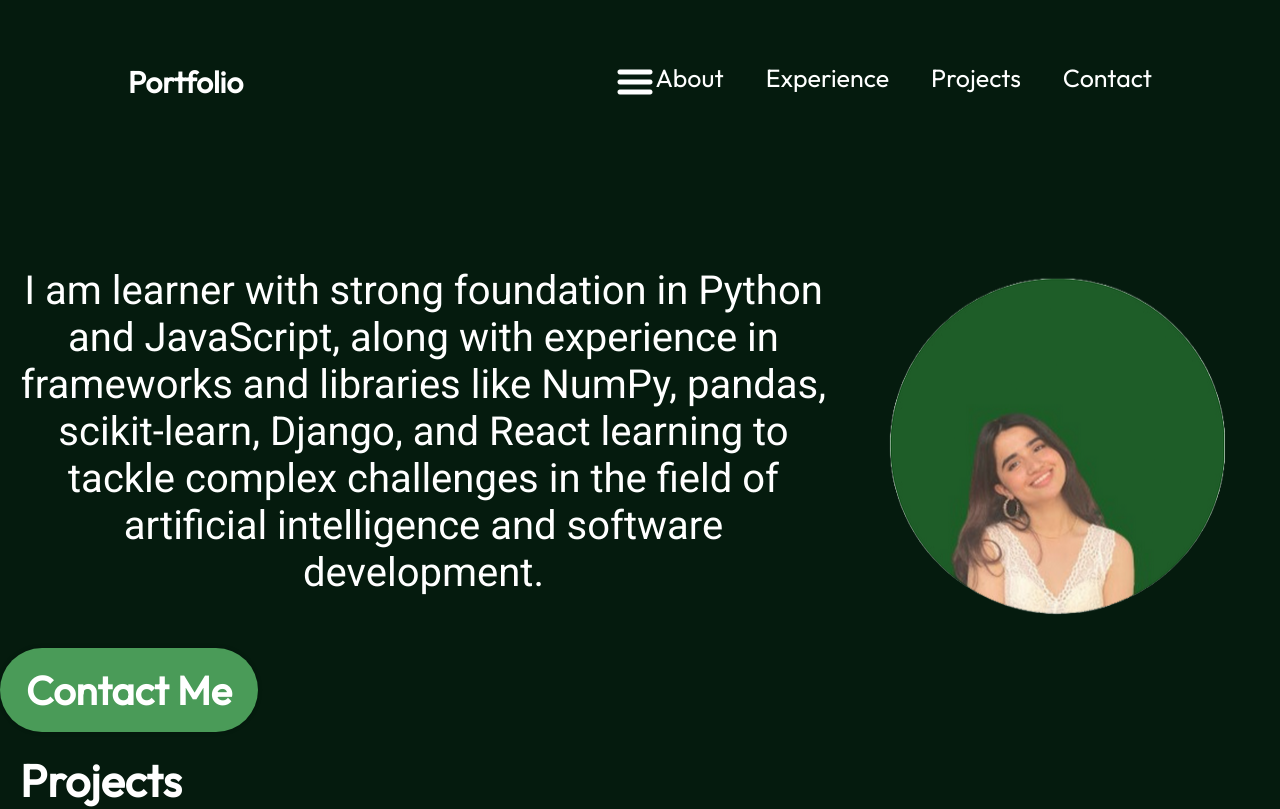
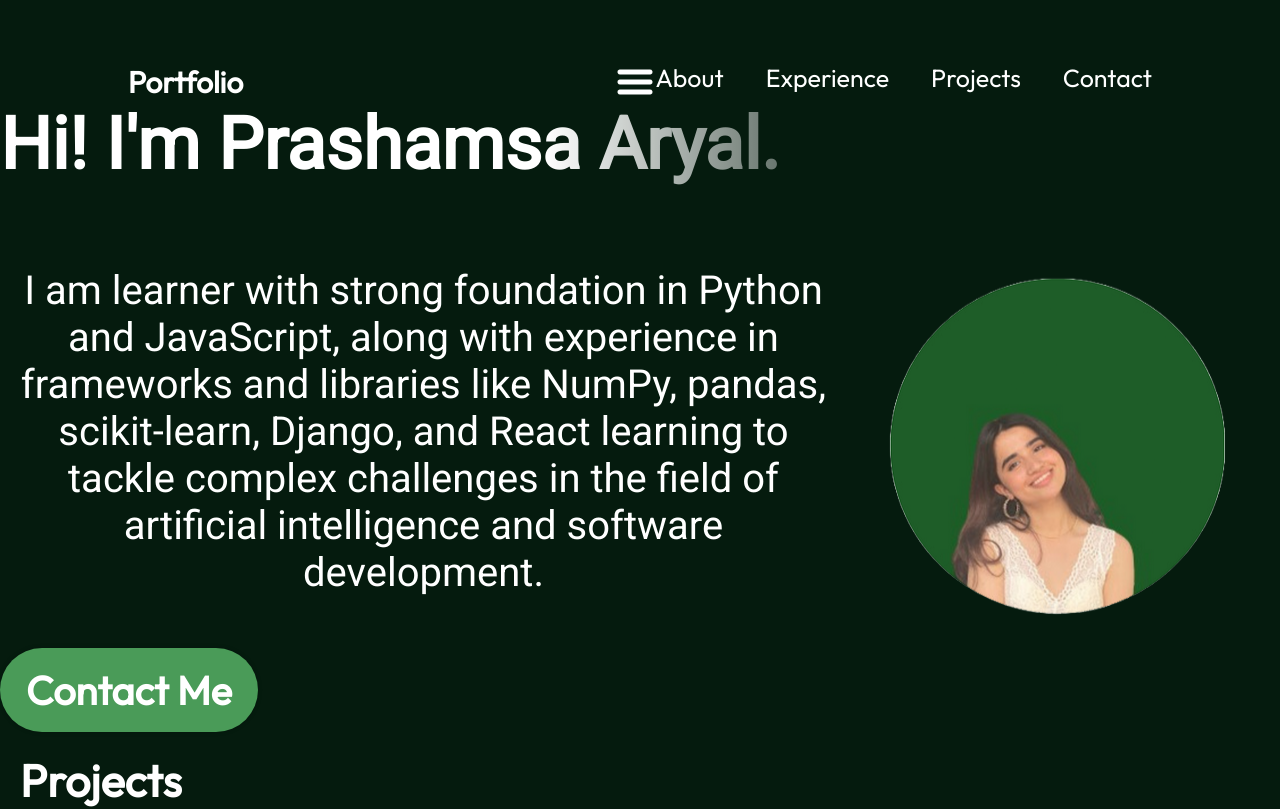
Before and after one commit to frecklehead/react-protfolio, a React (Vite) app: page / in a window 1280 px wide. Shown: the top 809 px of the page. Built offline with nearby package versions, Linux system fonts and the light colour scheme.

Commit message:
contact page

```diff
--- a/src/components/profile/profile.module.css
+++ b/src/components/profile/profile.module.css
@@ -24,11 +24,11 @@
   font-weight: 900;
   margin-bottom: 33px;
   font-family: var(--font-roboto);
-  /* background: linear-gradient(
+  background: linear-gradient(
     90deg,
     rgba(255, 255, 255, 1) 70%,
     rgba(255, 255, 255, 0) 120%
-  ); */
+  );
   -webkit-text-fill-color: transparent;
   -webkit-background-clip: text;
 }
```
